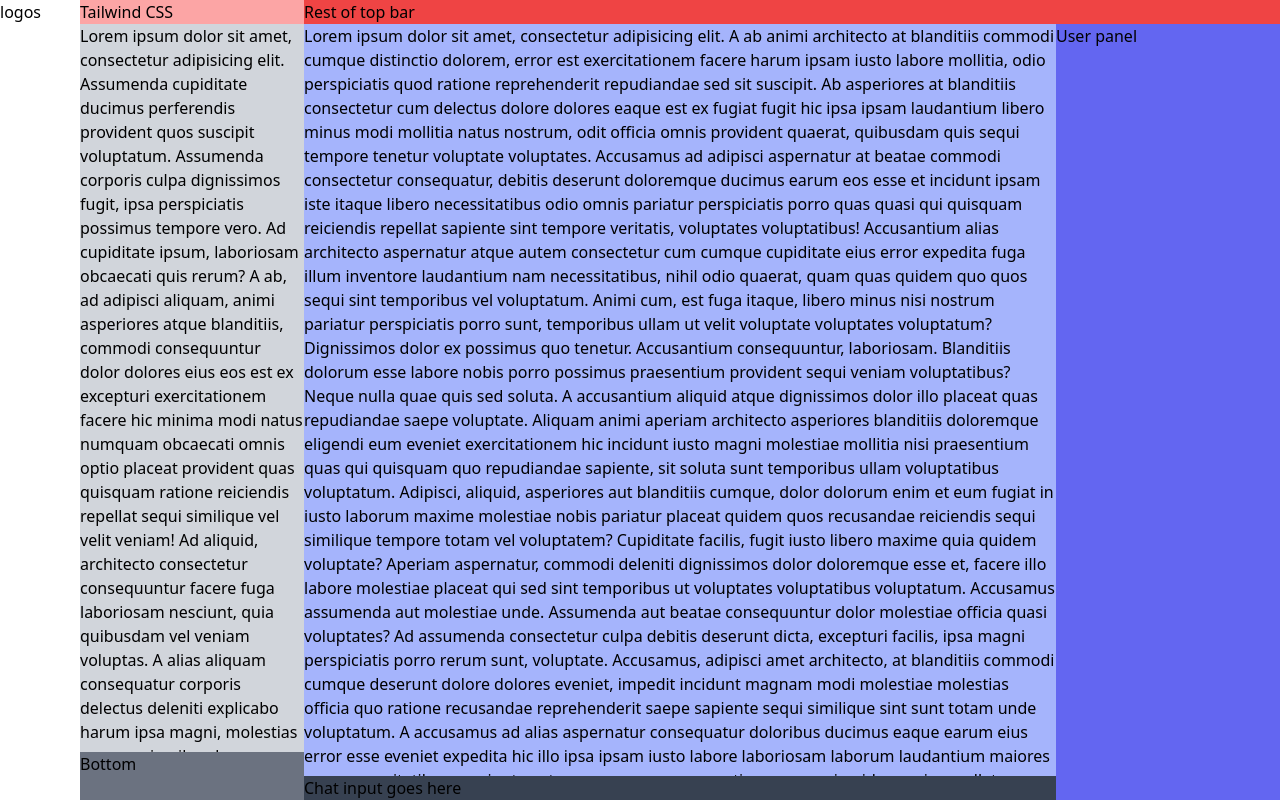
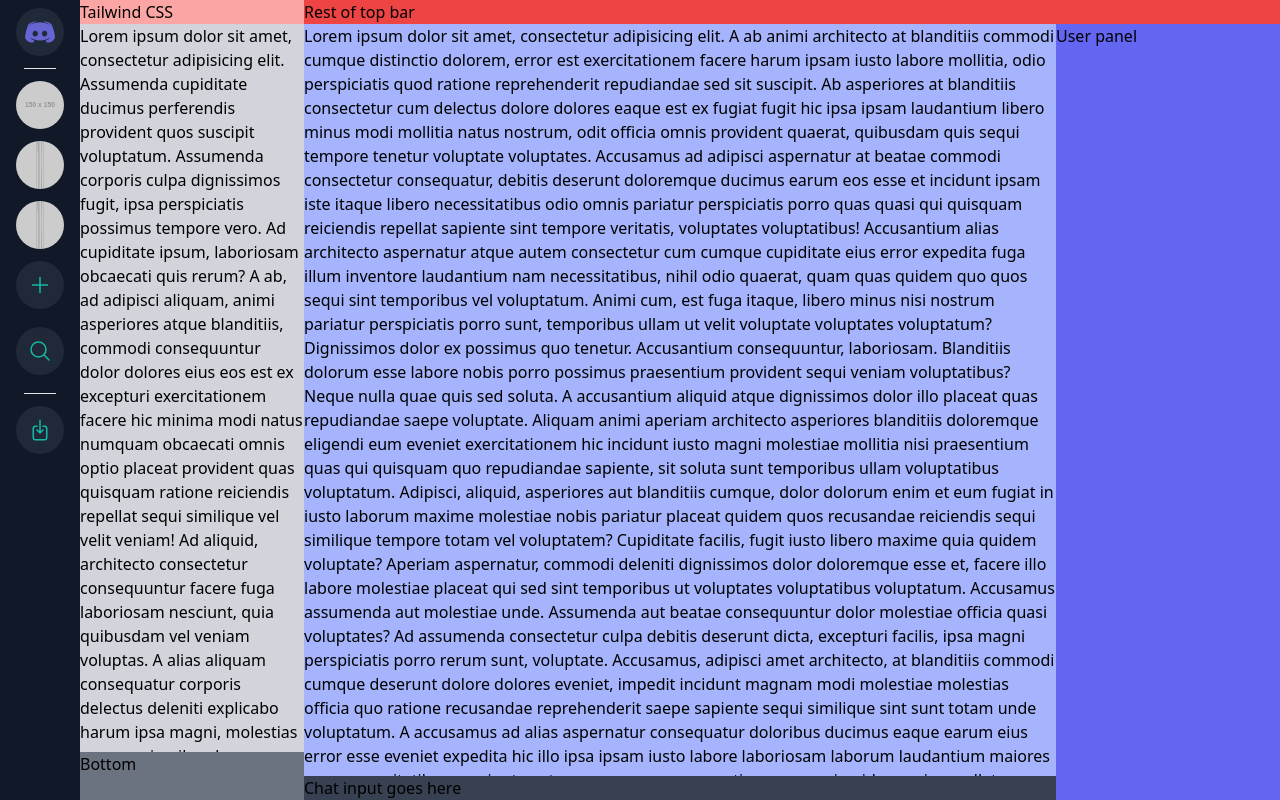
Before and after one commit to HMaxWilson/Replications, a Nuxt app: page /discord in a window 1280 px wide. Built offline with nearby package versions, Linux system fonts and the light colour scheme.

Commit message:
Discord - Channel Sidebar (Finished)

```diff
--- a/pages/discord.vue
+++ b/pages/discord.vue
@@ -1,8 +1,36 @@
 <template>
   <div class="flex">
-    <div class="w-20 flex flex-none min-h-screen h-screen">
+    <div class="bg-gray-900 w-20 flex-none flex flex-col min-h-screen h-screen px-2 py-2">
       <div class="overflow-y-auto">
-        logos
+        <ul class="text-center">
+          <li><a href="#"><img class="h-12 w-12 bg-gray-800 rounded-full p-2 mx-auto" src="~/assets/discord-logo.webp" alt="discord"></a></li>
+          <li class="border-b boreder-gray-700 mx-4 mt-3"></li>
+          <li class="mt-3"><a href="#"><img class="h-12 w-12 bg-gray-800 rounded-[100%] mx-auto transition-all ease-in-out duration-400 hover:rounded-[12px]" src="https://via.placeholder.com/150/FF0000" alt="discord"></a></li>
+          <li class="mt-3"><a href="#"><img class="h-12 w-12 bg-gray-800 rounded-[100%] mx-auto transition-all ease-in-out duration-400 hover:rounded-[12px]" src="https://via.placeholder.com/150/00FF00" alt="discord"></a></li>
+          <li class="mt-3"><a href="#"><img class="h-12 w-12 bg-gray-800 rounded-[100%] mx-auto transition-all ease-in-out duration-400 hover:rounded-[12px]" src="https://via.placeholder.com/150/0000FF" alt="discord"></a></li>
+          <li class="mt-3">
+            <a href="#" class="w-12 h-12 bg-gray-800 hover:bg-teal-500 text-teal-500 hover:text-white inline-block rounded-[100%] transition-all ease-in-out duration-200 hover:rounded-[12px]">
+              <svg xmlns="http://www.w3.org/2000/svg" fill="none" viewBox="0 0 24 24" stroke-width="1.5" stroke="currentColor" class="w-12 h-12 p-3">
+                <path stroke-linecap="round" stroke-linejoin="round" d="M12 4.5v15m7.5-7.5h-15" />
+              </svg>
+            </a>
+          </li>
+          <li class="mt-3">
+            <a href="#" class="w-12 h-12 bg-gray-800 hover:bg-teal-500 text-teal-500 hover:text-white inline-block rounded-[100%] transition-all ease-in-out duration-200 hover:rounded-[12px]">
+              <svg xmlns="http://www.w3.org/2000/svg" fill="none" viewBox="0 0 24 24" stroke-width="1.5" stroke="currentColor" class="w-12 h-12 p-3">
+                <path stroke-linecap="round" stroke-linejoin="round" d="M21 21l-5.197-5.197m0 0A7.5 7.5 0 105.196 5.196a7.5 7.5 0 0010.607 10.607z" />
+              </svg>
+            </a>
+          </li>
+          <li class="border-b boreder-gray-700 mx-4 mt-3"></li>
+          <li class="mt-3">
+            <a href="#" class="w-12 h-12 bg-gray-800 hover:bg-teal-500 text-teal-500 hover:text-white inline-block rounded-[100%] transition-all ease-in-out duration-200 hover:rounded-[12px]">
+              <svg xmlns="http://www.w3.org/2000/svg" fill="none" viewBox="0 0 24 24" stroke-width="1.5" stroke="currentColor" class="w-12 h-12 p-3">
+                <path stroke-linecap="round" stroke-linejoin="round" d="M9 8.25H7.5a2.25 2.25 0 00-2.25 2.25v9a2.25 2.25 0 002.25 2.25h9a2.25 2.25 0 002.25-2.25v-9a2.25 2.25 0 00-2.25-2.25H15M9 12l3 3m0 0l3-3m-3 3V2.25" />
+              </svg>
+            </a>
+          </li>
+        </ul>
       </div>
     </div>
     <div class="flex flex-col min-h-screen h-screen">
```
Also changed, not shown: assets/discord-logo.webp (added).
